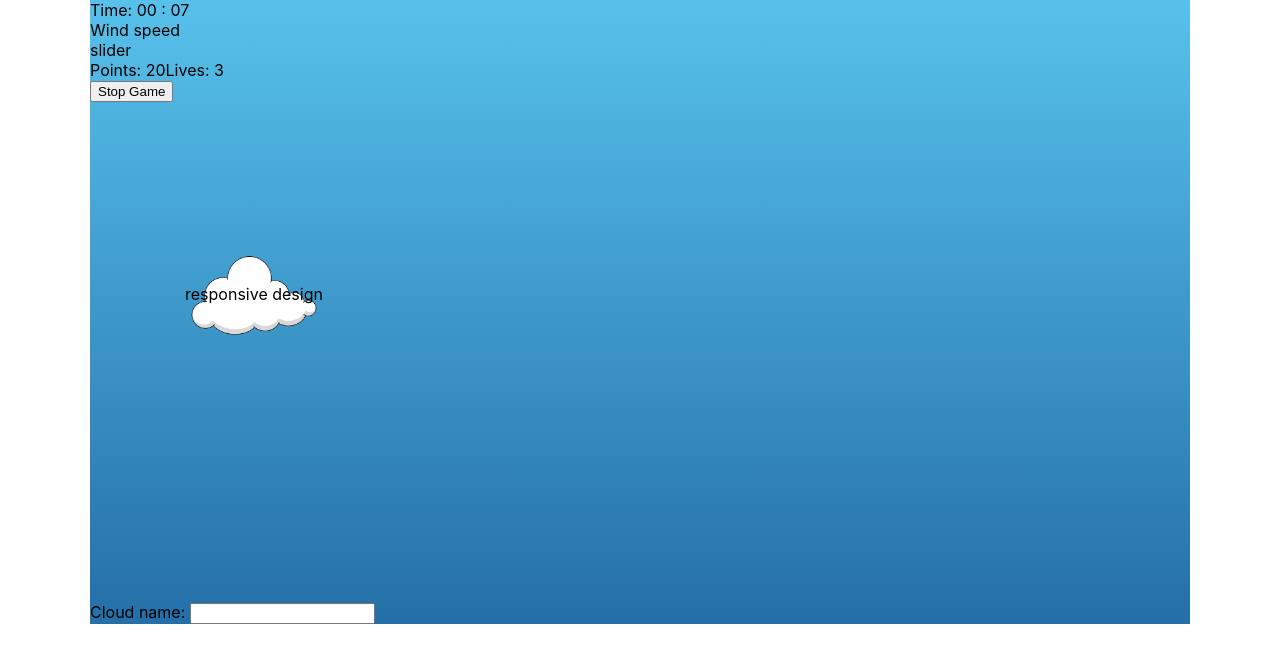
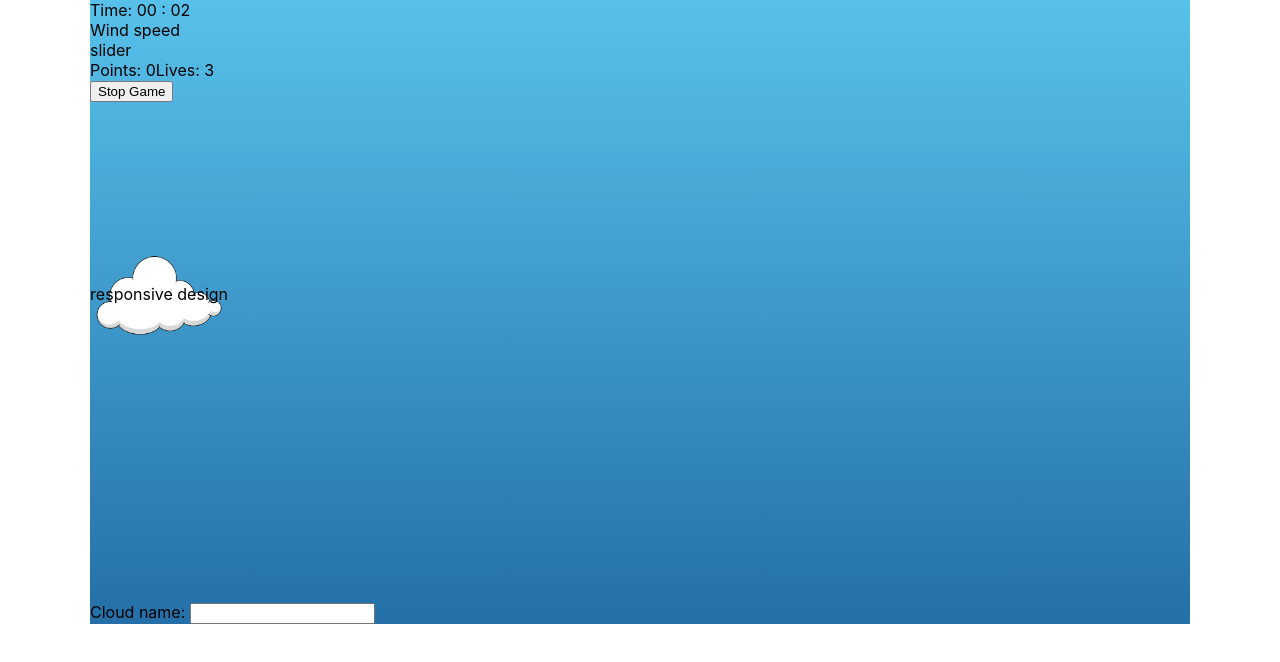
Before and after one commit to morarasu-alexandru/windy-clouds, a React (Create React App) app: page / in a window 1280 px wide. Both pictures are taken after a click on the button "Start/Resume". Shown: the top 662 px of the page. Built offline with nearby package versions, Linux system fonts and the light colour scheme.

Commit message:
game is more playable but autodestroy and cloud name input should be fixed

```diff
--- a/src/App.css
+++ b/src/App.css
@@ -9,12 +9,11 @@
     position: relative;
     width: 100%;
     height: 500px;
+    overflow: hidden;
 }
 
 .CloudElement {
     position: absolute;
-    /*width: 100px;*/
-    /*height: 100px;*/
     display: flex;
     background-image: url("./img/cloud.png");
     background-repeat: no-repeat;
@@ -22,7 +21,7 @@
     background-position: center 10%;
     text-align: center;
     vertical-align: baseline;
-
+    margin-left: -130px;
     padding: 0 16px;
     box-sizing: border-box;
 }
--- a/src/App.js
+++ b/src/App.js
@@ -4,6 +4,8 @@ import TimeLabel from "./components/timeLabel/timeLabel";
 import { useTimer } from "./customHooks/timer";
 import CloudsSection from "./components/cloudsSection/cloudsSection";
 import { useClouds } from "./customHooks/clouds";
+
+const enterKey = 13;
 
 function App() {
   const [isGameStarted, setIsGameStarted] = useState(false);
@@ -16,22 +18,24 @@ function App() {
     stopGenerateClouds,
     activeClouds,
     resetClouds,
-    destroyCloud,
+    destroyCloudByLabel,
+    destroyCloudById,
   } = useClouds();
   const [playerText, setPlayerText] = useState("");
+  const [points, setPoints] = useState(0);
 
   const handlePlayerTextChange = useCallback((event) => {
     setPlayerText(event.target.value);
   }, []);
 
-  const handleClearPlayerText = useCallback(() => {
+  const handleClearPlayerText = useCallback((points) => {
+    setPoints((currentVal) => currentVal + points);
     setPlayerText("");
   });
 
   const handleKeyPress = useCallback((event) => {
-    if (event.which === 13) {
-      destroyCloud(playerText, handleClearPlayerText);
-      console.log("hit enter: ");
+    if (event.which === enterKey) {
+      destroyCloudByLabel(playerText, handleClearPlayerText);
     }
   });
 
@@ -54,6 +58,12 @@ function App() {
     resetClouds();
   }, [resetClouds, resetTimer, stopGenerateClouds]);
 
+  const autoDestroyCloud = useCallback((id) => {
+    destroyCloudById(id, () => {
+      console.log("auto destroyed: ");
+    });
+  });
+
   return (
     <main className="GameBoard">
       <section className="TimeSection">
@@ -64,7 +74,7 @@ function App() {
         <div>slider</div>
       </section>
       <section className="StatsSection">
-        <span>Points: 20</span>
+        <span>Points: {points}</span>
         <span>Lives: 3</span>
       </section>
 
@@ -77,7 +87,10 @@ function App() {
         </>
       )}
 
-      <CloudsSection activeClouds={activeClouds} />
+      <CloudsSection
+        activeClouds={activeClouds}
+        autoDestroyCloud={autoDestroyCloud}
+      />
 
       <label htmlFor="playerText">Cloud name: </label>
       <input
--- /dev/null
+++ b/src/components/cloudsSection/cloud.jsx
@@ -0,0 +1,26 @@
+import React, { useCallback, useEffect } from "react";
+import { motion } from "framer-motion";
+import Expire from "../expire/expire";
+
+const Cloud = ({ cloud, destroyAfter, autoDestroyCloud }) => {
+  useEffect(() => {}, []);
+
+  const handleAutoDestroy = useCallback(() => {
+    autoDestroyCloud(cloud.id);
+  });
+
+  return (
+    <Expire delay={destroyAfter} cb={handleAutoDestroy}>
+      <motion.div
+        style={{ top: `${cloud.styleTop}px` }}
+        className={"CloudElement"}
+        animate={{ x: 1300 }}
+        transition={{ duration: destroyAfter / 1000, ease: "linear" }}
+      >
+        <span className={"CloudElement__Text"}>{cloud.label}</span>
+      </motion.div>
+    </Expire>
+  );
+};
+
+export default Cloud;
--- a/src/components/cloudsSection/cloudsSection.jsx
+++ b/src/components/cloudsSection/cloudsSection.jsx
@@ -1,20 +1,19 @@
 import React from "react";
-import { motion } from "framer-motion";
+import Cloud from "./cloud";
 
-const CloudsSection = ({ activeClouds }) => {
+const CloudsSection = ({ activeClouds, autoDestroyCloud }) => {
+  console.log("activeClouds: ", activeClouds);
+
   return (
     <section className="CloudsSection">
       {activeClouds.map((cloud) => {
         return (
-          <motion.div
-            style={{ top: `${cloud.styleTop}px` }}
-            className={"CloudElement"}
-            animate={{ x: 900 }}
-            transition={{ duration: 15, ease: "linear" }}
+          <Cloud
             key={cloud.id}
-          >
-            <span className={"CloudElement__Text"}>{cloud.label}</span>
-          </motion.div>
+            cloud={cloud}
+            destroyAfter={cloud.lifeTime}
+            autoDestroyCloud={autoDestroyCloud}
+          />
         );
       })}
     </section>
--- /dev/null
+++ b/src/components/expire/expire.jsx
@@ -0,0 +1,18 @@
+import React, { useEffect, useState } from "react";
+
+const Expire = ({ delay, cb, children }) => {
+  const [visible, setVisible] = useState(true);
+
+  useEffect(() => {
+    setTimeout(() => {
+      // setVisible(false);
+      if (cb) {
+        cb();
+      }
+    }, delay);
+  }, [cb, delay]);
+
+  return visible ? <div>{children}</div> : null;
+};
+
+export default Expire;
--- a/src/customHooks/clouds.jsx
+++ b/src/customHooks/clouds.jsx
@@ -36,6 +36,7 @@ export const useClouds = () => {
       label: cloudLabel,
       id: uuidv4(),
       styleTop: generateRandomNumber(400),
+      lifeTime: 15000,
     };
 
     setActiveClouds((currentVal) => [...currentVal, newCloud]);
@@ -71,10 +72,31 @@ export const useClouds = () => {
     setTimeout(initialTimeout);
   }, []);
 
-  const destroyCloud = useCallback(
+  const destroyCloudByLabel = useCallback(
     (value, cb) => {
-      if (activeClouds.some((elem) => elem.label === value)) {
-        setActiveClouds(activeClouds.filter((elem) => elem.label !== value));
+      if (activeClouds.some((elem, idx) => elem.label === value)) {
+        setActiveClouds((currentVal) => {
+          const elemIdx = activeClouds.findIndex(
+            (elem) => elem.label === value
+          );
+          const newActiveClouds = [...activeClouds];
+          newActiveClouds.splice(elemIdx, 1);
+          currentVal.splice(elemIdx, 1);
+
+          return currentVal;
+        });
+        cb(value.length);
+      }
+    },
+    [activeClouds]
+  );
+
+  const destroyCloudById = useCallback(
+    (value, cb) => {
+      if (activeClouds.some((elem) => elem.id === value)) {
+        setActiveClouds((currentVal) =>
+          currentVal.filter((cloud) => cloud.id !== value)
+        );
         cb();
       }
     },
@@ -85,7 +107,8 @@ export const useClouds = () => {
     resetClouds,
     startGenerateClouds,
     stopGenerateClouds,
-    destroyCloud,
+    destroyCloudByLabel,
+    destroyCloudById,
     activeClouds,
   };
 };
--- a/src/customHooks/timer.jsx
+++ b/src/customHooks/timer.jsx
@@ -15,7 +15,7 @@ export const useTimer = (cb) => {
         if (cb) {
           cb();
         }
-      }, 400);
+      }, 1000);
     }
   }, [cb]);
 
```
